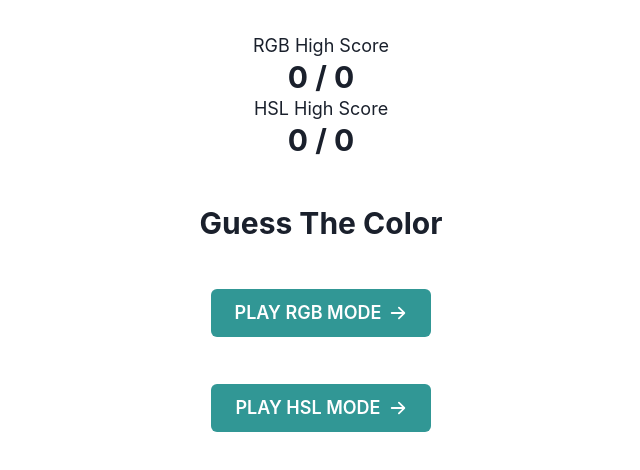
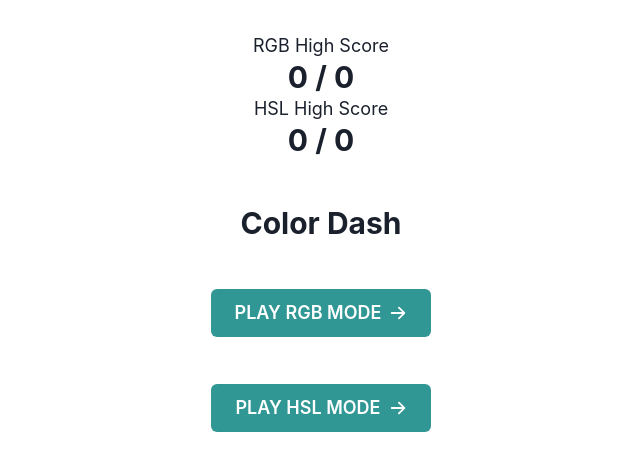
Before and after one commit to TebzaTheMan/ColorDash, a Next.js app: page / in a window 1280 px wide. Shown: the top 470 px of the page, without its empty margins (319-959 px from the left). Built offline with nearby package versions, Linux system fonts and the light colour scheme.

Commit message:
chore:rename game name to color dash and update SEO

```diff
--- a/package.json
+++ b/package.json
@@ -1,5 +1,5 @@
 {
-  "name": "guess-the-color",
+  "name": "color-dash",
   "version": "0.1.0",
   "private": true,
   "scripts": {
--- a/pages/index.tsx
+++ b/pages/index.tsx
@@ -8,10 +8,10 @@ export default function Home() {
   return (
     <>
       <Head>
-        <title>Guess The Color</title>
+        <title>Color Dash - Engaging RGB and HSL Color Matching Game</title>
         <meta
           name="description"
-          content="Guess the color react game, objective of identifying as much colors as you can in the given time"
+          content="Immerse yourself in the thrilling world of Color Dash, the ultimate RGB and HSL color matching game. Start playing now and experience the exhilaration of Color Dash!"
         />
         <link rel="icon" href="/favicon.ico" />
       </Head>
@@ -24,7 +24,7 @@ export default function Home() {
         >
           <HighScore />
           <Spacer />
-          <Heading size="lg">Guess The Color</Heading>
+          <Heading size="lg">Color Dash</Heading>
           <Spacer />
           <Link href="/play/rgb" passHref>
             <Button size="lg" colorScheme={"teal"} rightIcon={<HiArrowRight />}>
```
Also changed, not shown: pages/play/[mode].tsx (+6 -2 lines).
